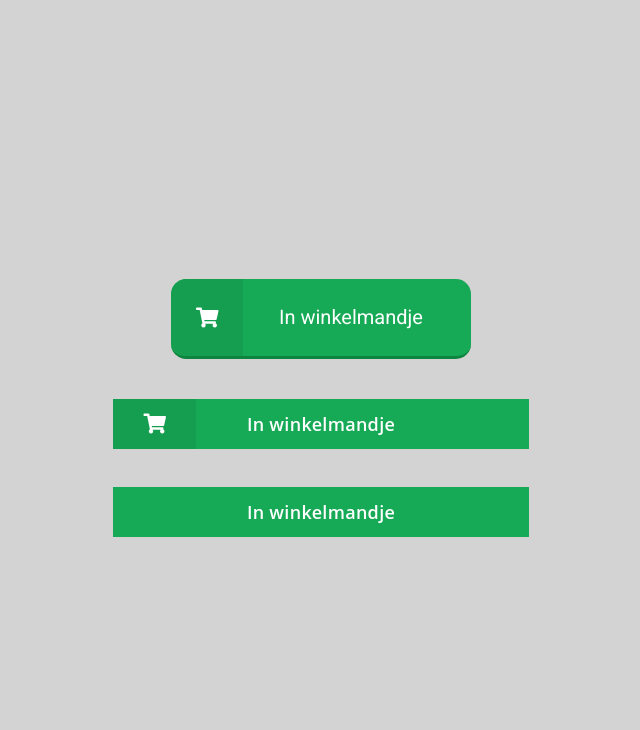
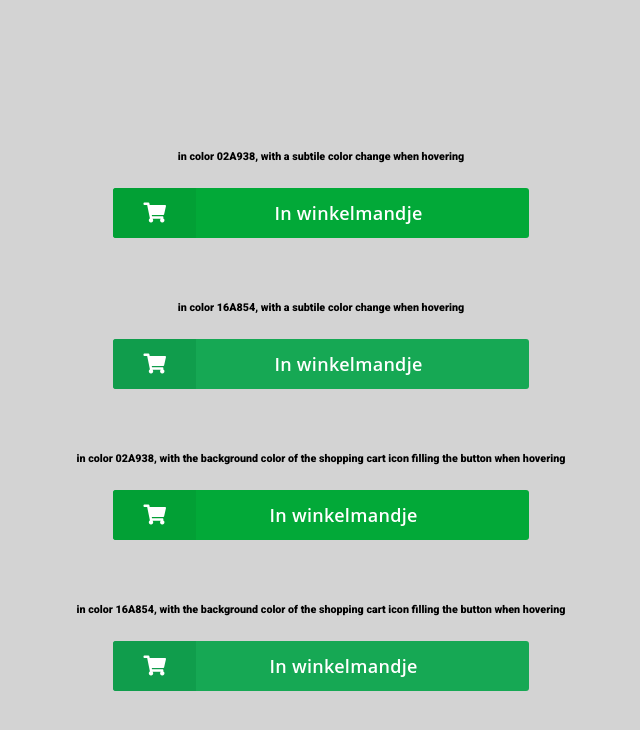
Before and after one commit to albiberon/jg-buttons, a plain HTML site: page index.html in a window 1280 px wide. Shown: the whole page, without its empty margins (327-967 px from the left). Drawn offline with Linux system fonts and the light colour scheme.

Commit message:
Update index.html

```diff
--- a/index.html
+++ b/index.html
@@ -59,265 +59,11 @@
 			}
 		}
 
-		h1 {
-			color: #fff;
-			font-size: 1.25em;
-			font-weight: 900;
-			margin: 0 0 2em;
-		}
-
-		@media (min-width: 450px) {
-			h1 {
-				font-size: 1.75em;
-			}
-		}
-
-		@media (min-width: 760px) {
-			h1 {
-				font-size: 3.25em;
-			}
-		}
-
-		@media (min-width: 900px) {
-			h1 {
-				font-size: 5.25em;
-				margin: 0 0 1em;
-			}
-		}
-
-		p {
-			color: #fff;
-			font-size: 12px;
-		}
-
-		@media (min-width: 600px) {
-			p {
-				left: 50%;
-				position: absolute;
-				transform: translate(-50%, 0);
-				top: 90%;
-			}
-		}
-
-		@media (max-height: 500px) {
-			p {
-				left: 0;
-				position: relative;
-				top: 0;
-				transform: translate(0, 0);
-			}
-		}
-
-		p a {
-			background: rgba(255, 255, 255, 0);
-			border-bottom: 1px solid;
-			color: #fff;
-			line-height: 1.4;
-			padding: 0.25em;
-			text-decoration: none;
-		}
-
-		p a:hover {
-			background: rgba(255, 255, 255, 1);
-			color: #e1332d;
-		}
-
-		.btn {
-			color: #fff;
-			cursor: pointer;
-			font-size: 20px;
-			font-weight: 400;
-			line-height: 45px;
-			margin: 0 0 2em;
-			max-width: 160px;
-			position: relative;
-			text-decoration: none;
-			/* text-transform: uppercase; */
-			width: 100%;
-		}
-
-		@media (min-width: 600px) {
-			.btn {
-				margin: 0 1em 2em;
-			}
-		}
-
-		.btn:hover {
-			text-decoration: none;
-		}
-
-		.btn-1 {
-			background: #e02c26;
-			font-weight: 100;
-		}
-
-		.btn-1 svg {
-			height: 45px;
-			left: 0;
-			position: absolute;
-			top: 0;
-			width: 100%;
-		}
-
-		.btn-1 rect {
-			fill: none;
-			stroke: #fff;
-			stroke-width: 2;
-			stroke-dasharray: 422, 0;
-			transition: all 0.35s linear;
-		}
-
-		.btn-1:hover {
-			background: rgba(225, 51, 45, 0);
-			font-weight: 900;
-			letter-spacing: 1px;
-		}
-
-		.btn-1:hover rect {
-			stroke-width: 5;
-			stroke-dasharray: 15, 310;
-			stroke-dashoffset: 48;
-			transition: all 1.35s cubic-bezier(0.19, 1, 0.22, 1);
-		}
-
-		.btn-2 {
-			letter-spacing: 0;
-		}
-
-		.btn-2:hover,
-		.btn-2:active {
-			letter-spacing: 5px;
-		}
-
-		.btn-2:after,
-		.btn-2:before {
-			backface-visibility: hidden;
-			border: 1px solid rgba(255, 255, 255, 0);
-			bottom: 0px;
-			content: " ";
-			display: block;
-			margin: 0 auto;
-			position: relative;
-			transition: all 280ms ease-in-out;
-			width: 0;
-		}
-
-		.btn-2:hover:after,
-		.btn-2:hover:before {
-			backface-visibility: hidden;
-			border-color: #fff;
-			transition: width 350ms ease-in-out;
-			width: 70%;
-		}
-
-		.btn-2:hover:before {
-			bottom: auto;
-			top: 0;
-			width: 70%;
-		}
-
-		.btn-3 {
-			background: #e3403a;
-			border: 1px solid #da251f;
-			box-shadow: 0px 2px 0 #d6251f, 2px 4px 6px #e02a24;
-			font-weight: 900;
-			letter-spacing: 1px;
-			transition: all 150ms linear;
-		}
-
-		.btn-3:hover {
-			background: #e02c26;
-			border: 1px solid rgba(0, 0, 0, .05);
-			box-shadow: 1px 1px 2px rgba(255, 255, 255, .2);
-			color: #ec817d;
-			text-decoration: none;
-			text-shadow: -1px -1px 0 #c2211c;
-			transition: all 250ms linear;
-		}
-
-		.btn-4 {
-			/* border: 1px solid; */
-			overflow: hidden;
-			position: relative;
-			background: rgb(23 170 86);
-			border-bottom: 3px solid #0e853e;
-			/* border-right: 3px solid #a43b64; */
-			max-width: 300px;
-			border-radius: 15px;
-			height: 80px;
-			padding-top: 16px;
-			position: relative;
-
-		}
-
-		.btn-4::before {
-			font-size: 20px;
-			font-family: 'Font Awesome 5 Free';
-			content: '\f07a';
-			font-weight: 900;
-			background: #169e50;
-			padding: 16px 25px;
-			/* float: left; */
-			/* display: block; */
-			position: absolute;
-			left: 0;
-			top: 0;
-			border-bottom-left-radius: 15px;
-			border-top-left-radius: 15px;
-			border-bottom: aliceblue;
-			/* width: 50px; */
-			/* border-right: 1px solid #0e853e; */
-			color: white;
-		}
-
-
-		.btn-4 span {
-			z-index: 20;
-			padding-left: 60px;
-
-		}
-
-		.btn-4:after {
-			background: #fff;
-			content: "";
-			height: 155px;
-			left: -75px;
-			opacity: 0.2;
-			position: absolute;
-			top: -50px;
-			transform: rotate(35deg);
-			transition: all 550ms cubic-bezier(0.19, 1, 0.22, 1);
-			width: 50px;
-			z-index: 10;
-		}
-
-		.btn-4:hover:after {
-			left: 120%;
-			transition: all 550ms cubic-bezier(0.19, 1, 0.22, 1);
-		}
-
-		.btn-5 {
-			border: 0 solid;
-			box-shadow: inset 0 0 20px rgba(255, 255, 255, 0);
-			outline: 1px solid;
-			outline-color: rgba(255, 255, 255, .5);
-			outline-offset: 0px;
-			text-shadow: none;
-			transition: all 1250ms cubic-bezier(0.19, 1, 0.22, 1);
-		}
-
-		.btn-5:hover {
-			border: 1px solid;
-			box-shadow: inset 0 0 20px rgba(255, 255, 255, .5), 0 0 20px rgba(255, 255, 255, .2);
-			outline-color: rgba(255, 255, 255, 0);
-			outline-offset: 15px;
-			text-shadow: 1px 1px 2px #427388;
-		}
 
 
 		/* JG button boilerplate */
 
-		button#product-addtocart-button, button#product-addtocart-button2 {
+		button#product-addtocart-button, button#product-addtocart-button2, button#product-addtocart-button3, button#product-addtocart-button4 {
 			/* display: inline-block; */
 			margin-left: auto!important;
 			margin-right: auto!important;
@@ -397,30 +143,30 @@
 			border-radius: 0px;
 			border: none;
 			background-image: none;
-			background-color: #17AA56;
+			background-color: #02A938;
 			position: relative;
-			/* padding-left:100px; */
+			padding-left:65px;
 			box-sizing: inherit;
 			transition-property: all;
 			transition-duration: 0.6s;
 			transition-timing-function: ease;
+			border-radius: 3px;
 		}
 		button#product-addtocart-button::before {
 			font-size: 20px;
 			font-family: 'Font Awesome 5 Free';
 			content: '\f07a';
 			font-weight: 900;
-			background: #169e50;
+			background: #02a035;
 			padding-left: 30px;
 			padding-right: 30px;
 			padding-top: 14px;
 			padding-bottom: 14px;
-			/* padding: 13px 22px; */
 			position: absolute;
+			border-top-left-radius: 3px;
+			border-bottom-left-radius: 3px;
 			left: 0;
 			top: 0;
-			/* width: 50px; */
-			/* border-right: 1px solid #0e853e; */
 			color: white;
 			box-sizing: inherit;
 			transition-property: all;
@@ -429,58 +175,209 @@
 		}
 
 		button#product-addtocart-button:hover {
-			background-color: #00d66c;
+			background-color: #16b45a;
 		}
 
 		button#product-addtocart-button:hover::before {
-			background: #06c457;
+			background: #14a753;
 		}
+
 
 		button#product-addtocart-button2 {
 			border-radius: 0px;
 			border: none;
 			background-image: none;
-			background-color: #17AA56;
+			background-color: #16A854;
 			position: relative;
-			/* padding-left:100px; */
+			padding-left:65px;
 			box-sizing: inherit;
 			transition-property: all;
-			transition-duration: 0.3s;
+			transition-duration: 0.6s;
 			transition-timing-function: ease;
-			/* border-bottom: 3px solid #008539; */
+			border-radius: 3px;
 		}
-
-		button#product-addtocart-button2::after {
-			opacity: 0;
+		button#product-addtocart-button2::before {
 			font-size: 20px;
 			font-family: 'Font Awesome 5 Free';
 			content: '\f07a';
 			font-weight: 900;
-			/* background: #169e50; */
+			background: #109d4c;
 			padding-left: 30px;
 			padding-right: 30px;
-			padding-top: 13px;
-			padding-bottom: 12px;
+			padding-top: 14px;
+			padding-bottom: 14px;
 			position: absolute;
-			right: 90px;
+			border-top-left-radius: 3px;
+			border-bottom-left-radius: 3px;
+			left: 0;
 			top: 0;
 			color: white;
 			box-sizing: inherit;
 			transition-property: all;
-			transition-duration: 0.5s;
+			transition-duration: 0.6s;
 			transition-timing-function: ease;
 		}
 
 		button#product-addtocart-button2:hover {
-			background-color: #00d66c;
-			/* border-bottom: none; */
-			padding-right: 25px;
+			background-color: #16b45a;
 		}
 
-		button#product-addtocart-button2:hover::after {
-			opacity: 1;
-			right: 75px;
+		button#product-addtocart-button2:hover::before {
+			background: #14a753;
 		}
+
+
+
+		button#product-addtocart-button3 {
+			border-radius: 0px;
+			border: none;
+			background-image: none;
+			background-color: none!important;
+			background: none!important;
+			position: relative;
+			padding-left:65px;
+			box-sizing: inherit;
+			transition-property: all;
+			transition-duration: 0.6s;
+			transition-timing-function: ease;
+			border-radius: 3px;
+		}
+		button#product-addtocart-button3::before {
+			font-size: 20px;
+			font-family: 'Font Awesome 5 Free';
+			content: '\f07a';
+			font-weight: 900;
+			background: #02a035;
+			padding-left: 30px;
+			padding-right: 30px;
+			padding-top: 14px;
+			padding-bottom: 14px;
+			position: absolute;
+			border-top-left-radius: 3px;
+			border-bottom-left-radius: 3px;
+			left: 0;
+			top: 0;
+			color: white;
+			box-sizing: inherit;
+			transition-property: all;
+			transition-duration: 0.6s;
+			transition-timing-function: ease;
+			z-index: 99;
+		}
+
+		button#product-addtocart-button3 span::before{
+			content: ' ';
+			min-width: 0%;
+			background: #02a035;
+			position:absolute;
+			left: 0;
+			height: 100%;
+			top: 0;
+			transition-property: all;
+			transition-duration: 0.6s;
+			transition-timing-function: ease;
+			border-top-left-radius: 3px;
+			border-bottom-left-radius: 3px;
+			border-top-right-radius: 3px;
+			border-bottom-right-radius: 3px;
+			z-index: -1;
+		}
+
+		button#product-addtocart-button3::after{
+			content: ' ';
+			min-width: 0%;
+			background: #02A938;
+			position:absolute;
+			height: 100%;
+			width: 100%;
+			z-index: -6;
+			left: 0;
+			top: 0;
+			border-radius: 3px;
+		}
+
+		button#product-addtocart-button3:hover span::before{
+			min-width: 100%;
+		}
+
+
+
+
+		/* button 4 */
+
+		button#product-addtocart-button4 {
+			border-radius: 0px;
+			border: none;
+			background-image: none;
+			background-color: none!important;
+			background: none!important;
+			position: relative;
+			padding-left:65px;
+			box-sizing: inherit;
+			transition-property: all;
+			transition-duration: 0.6s;
+			transition-timing-function: ease;
+			border-radius: 3px;
+		}
+		button#product-addtocart-button4::before {
+			font-size: 20px;
+			font-family: 'Font Awesome 5 Free';
+			content: '\f07a';
+			font-weight: 900;
+			background: #109d4c;
+			padding-left: 30px;
+			padding-right: 30px;
+			padding-top: 14px;
+			padding-bottom: 14px;
+			position: absolute;
+			border-top-left-radius: 3px;
+			border-bottom-left-radius: 3px;
+			left: 0;
+			top: 0;
+			color: white;
+			box-sizing: inherit;
+			transition-property: all;
+			transition-duration: 0.6s;
+			transition-timing-function: ease;
+			z-index: 99;
+		}
+
+		button#product-addtocart-button4 span::before{
+			content: ' ';
+			min-width: 0%;
+			background: #109d4c;
+			position:absolute;
+			left: 0;
+			height: 100%;
+			top: 0;
+			transition-property: all;
+			transition-duration: 0.6s;
+			transition-timing-function: ease;
+			border-top-left-radius: 3px;
+			border-bottom-left-radius: 3px;
+			border-top-right-radius: 3px;
+			border-bottom-right-radius: 3px;
+			z-index: -1;
+		}
+
+		button#product-addtocart-button4::after{
+			content: ' ';
+			min-width: 0%;
+			background: #16A854;
+			position:absolute;
+			height: 100%;
+			width: 100%;
+			z-index: -6;
+			left: 0;
+			top: 0;
+			border-radius: 3px;
+		}
+
+		button#product-addtocart-button4:hover span::before{
+			min-width: 100%;
+		}
+
+
 
 
 
@@ -490,34 +387,32 @@
 
 	<section class="buttons" style="text-align: center; margin-left: auto; margin-right: auto;">
 
-
-		<!-- <a href="https://twitter.com/Dave_Conner" class="btn btn-1">
-          <svg>
-            <rect x="0" y="0" fill="none" width="100%" height="100%"/>
-          </svg>
-         Hover
-        </a> -->
-		<!--svg hover inspired by https://codepen.io/karimbalaa/pen/qERbBY?editors=110 -->
-		<!--End of Button 1 -->
-
-		<!-- <a href="https://twitter.com/Dave_Conner" class="btn btn-2">Hover</a>  -->
-		<!--End of Button 2 -->
-
-		<!-- <a href="https://twitter.com/Dave_Conner" class="btn btn-3">Hover</a>  -->
-		<!--End of Button 3 -->
-
-		<a style="margin-left: auto; margin-right: auto;" href="https://www.junglegym.com" class="btn btn-4"><span>In
-				winkelmandje</span></a>
-		<!--End of Button 4 -->
-
-		<!-- <a href="https://twitter.com/Dave_Conner" class="btn btn-5">Hover</a>  -->
-		<!--End of Button 5 -->
-
+		<h6> in color 02A938, with a subtile color change when hovering</h6>
 		<button type="submit" title="In winkelmandje" class="action primary tocart" id="product-addtocart-button">In
 			winkelmandje</button>
-<br><br>
-			<button type="submit" title="In winkelmandje" class="action primary tocart button2" id="product-addtocart-button2">In
-				winkelmandje</button>
+
+		<br><br>
+
+		<h6> in color 16A854, with a subtile color change when hovering</h6>
+		<button type="submit" title="In winkelmandje" class="action primary tocart" id="product-addtocart-button2">In winkelmandje</button>
+
+		<br><br>
+
+		<h6> in color 02A938, with the background color of the shopping cart icon filling the button when hovering</h6>
+		<button type="submit" title="In winkelmandje" class="action primary tocart" id="product-addtocart-button3">
+			In winkelmandje
+			<span>&nbsp;</span>
+		</button>
+
+
+
+		<br><br>
+
+		<h6> in color 16A854, with the background color of the shopping cart icon filling the button when hovering</h6>
+		<button type="submit" title="In winkelmandje" class="action primary tocart" id="product-addtocart-button4">
+			In winkelmandje
+			<span>&nbsp;</span>
+		</button>
 
 	</section>
 
```
